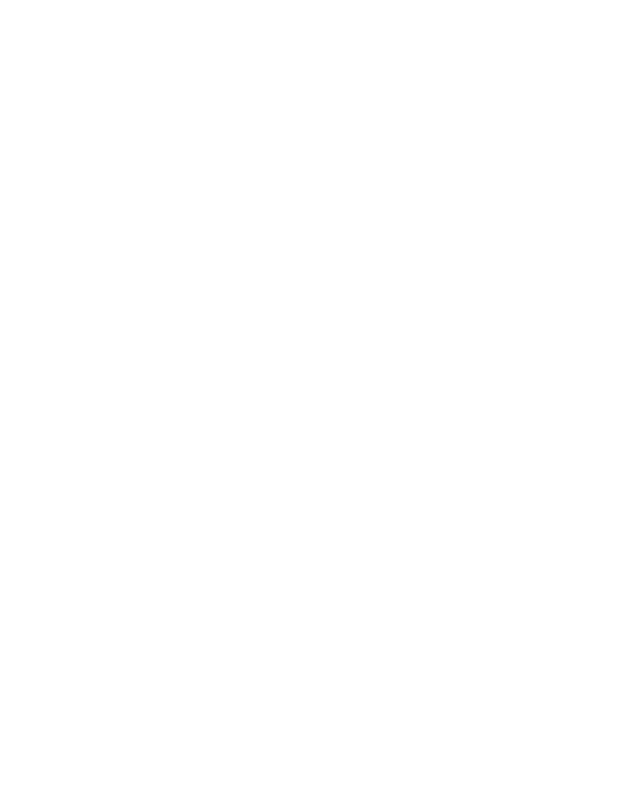
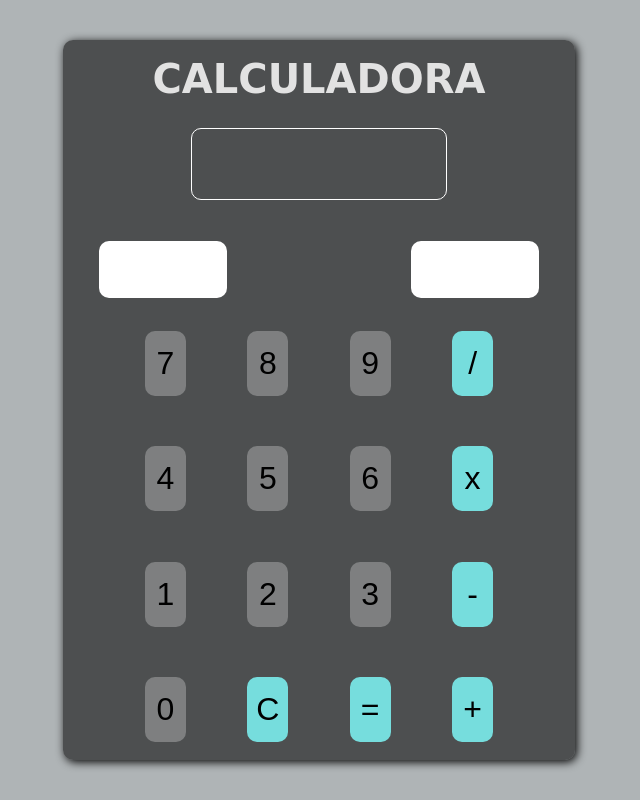
Before and after one commit to SebasVargas2/Calculadora-JS, a plain HTML site: page index.html in a window 1280 px wide. Shown: the whole page, without its empty margins (321-961 px from the left). Drawn offline with Linux system fonts and the light colour scheme; a web font is replaced by a local one.

Commit message:
1Version listas

```diff
--- a/index.html
+++ b/index.html
@@ -1,12 +1,48 @@
 <!DOCTYPE html>
-<html lang="en">
+<html lang="es-CO">
 <head>
     <meta charset="UTF-8">
     <meta http-equiv="X-UA-Compatible" content="IE=edge">
     <meta name="viewport" content="width=device-width, initial-scale=1.0">
     <title>Document</title>
+    <link rel="stylesheet" href="style.css">
+    <script defer src="main.js"></script>
 </head>
 <body>
-
+    <main>
+        <div class="contain calculadora">
+            <h1>CALCULADORA</h1>
+            <div id="display"></div>
+            <div class="inputs">
+                <input type="text" name="" id="num1" maxlength="7">
+                <div id="operando"></div>
+                <input type="text   " name="" id="num2" maxlength="7">
+            </div>
+            <div class="line">
+                <button id="7">7</button>
+                <button id="8">8</button>
+                <button id="9">9</button>
+                <button id="divi" class="operator">/</button>
+            </div>
+            <div class="line">
+                <button id="4">4</button>
+                <button id="5">5</button>
+                <button id="6">6</button>
+                <button id="mult" class="operator">x</button>
+            </div>
+            <div class="line">
+                <button id="1">1</button>
+                <button id="2">2</button>
+                <button id="3">3</button>
+                <button id="resta" class="operator">-</button>
+            </div>
+            <div class="line">
+                <button id="0">0</button>
+                <button id="limpiar" class="operator">C</button>
+                <button id="igual" class="operator">=</button>
+                <button id="suma" class="operator">+</button>
+            </div>
+        </div>
+    </main>
 </body>
 </html>
--- a/main.js
+++ b/main.js
@@ -0,0 +1,49 @@
+const num1 = document.getElementById('num1')
+const num2 = document.getElementById('num2')
+const operando = document.getElementById('operando')
+const display = document.getElementById('display')
+const limpiar = document.getElementById('limpiar')
+const botones = document.querySelector('.calculadora')
+
+botones.addEventListener('click',(event)=>{
+    if (event.target.id=='suma'){
+        operando.textContent="+"
+    }
+    if (event.target.id=='resta'){
+        operando.textContent="-"
+    }
+    if (event.target.id=='mult'){
+        operando.textContent="x"
+    }
+    if (event.target.id=='divi'){
+        operando.textContent="/"
+    }
+    if (event.target.id=='limpiar'){
+        operando.textContent=""
+        display.textContent=""
+        num1.value=""
+        num2.value=""
+    }
+
+    if (event.target.id=='igual'){
+        if (operando.textContent=="+"){
+            let suma=+num1.value+ (+num2.value)
+            display.textContent=suma
+        }
+        else if (operando.textContent=="-"){
+            let resta=+num1.value- (+num2.value)
+            display.textContent=resta
+        }
+        else if (operando.textContent=="x"){
+            let mul=+num1.value * (+num2.value)
+            display.textContent=mul
+        }
+        else if (operando.textContent=="/"){
+            let div=+num1.value / (+num2.value)
+            display.textContent=div
+        }
+        else {
+            alert('Digite los numero o la operacion a realizar')
+        }
+    }
+})
--- a/style.css
+++ b/style.css
@@ -0,0 +1,126 @@
+@import url('https://fonts.googleapis.com/css2?family=DynaPuff:wght@600&display=swap');
+
+* {
+    margin: 0;
+    padding: 0;
+    box-sizing: border-box;
+}
+
+html, body, main {
+    height: 100%;
+    width: 100%;
+}
+
+html {
+    font-family: 'DynaPuff', cursive;
+}
+
+body {
+    background-color: rgb(175, 180, 182);
+}
+
+main {
+    display: flex;
+    align-items: center;
+    justify-content: center;
+}
+
+.contain {
+    display: flex;
+    flex-direction: column;
+    margin: auto;
+    width: 40%;
+    height: 90%;
+    border-radius: 10px;
+    box-shadow: 2px 2px 10px;
+    background-color: rgba(0, 0, 0, 0.555);
+}
+
+h1 {
+    text-align: center;
+    padding-top: 16px;
+    font-size: 40px;
+    color: rgb(226, 226, 226);
+}
+
+#display {
+    padding: 10px;
+    border: 1px solid white;
+    height: 10%;
+    width: 50%;
+    margin: 5% auto;
+    border-radius: 10px;
+    color: white;
+    font-size: 45px;
+    text-align: center;
+}
+
+.inputs {
+    display: flex;
+    justify-content: space-around;
+    margin-top: 3%;
+}
+
+.inputs>input {
+    padding: 10px;
+    font-size: 32px;
+    text-align: center;
+    width: 25%;
+    font-weight: 700;
+    border-radius: 10px;
+    border-style: none;
+}
+
+#operando{
+    padding: 10px;
+    width: 8%;
+    height: 100%;
+    border-radius: 10px;
+    color: white;
+    font-size: 32px;
+    text-align: center;
+}
+
+.line {
+    padding-top: 3%;
+    display: flex;
+    justify-content: space-around;
+    width: 80%;
+    margin: auto;
+}
+
+.line>button {
+    width: 10%;
+    height: 65px;
+    font-size: 32px;
+    border-radius: 10px;
+    transition: 0.3s;
+    background-color: rgba(255, 255, 255, 0.274);
+    border-style: none;
+}
+
+#divi {
+    background-color: rgb(118, 221, 221);
+}
+#mult{
+    background-color: rgb(118, 221, 221);
+}
+#resta{
+   background-color: rgb(118, 221, 221);
+}
+#limpiar {
+    background-color: rgb(118, 221, 221);
+}
+#igual{
+    background-color: rgb(118, 221, 221);
+}
+#suma{
+    background-color: rgb(118, 221, 221);
+}
+
+.line>button:hover {
+    cursor: pointer;
+    background-color: rgb(0, 0, 0);
+    color: white;
+    transition: 0.3s;
+}
```
